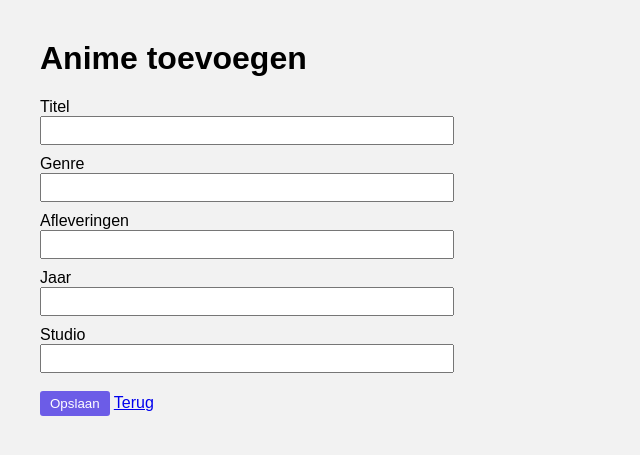
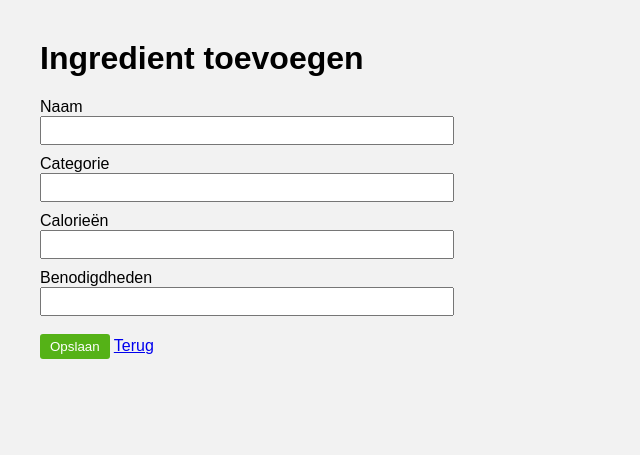
Before and after one commit to lk067/anime-crud--1-, a PHP site: page /create.php in a window 1280 px wide. Shown: the top 455 px of the page, without its empty margins (0-640 px from the left). Run offline with PHP 8.4, Linux system fonts and the light colour scheme; data comes from the database, SQL or seed files in the repository; both versions use the stored data as it was after the commit.

Commit message:
van anime naar eten veranderd

```diff
--- a/anime-crud/create.php
+++ b/anime-crud/create.php
@@ -4,19 +4,17 @@ require 'db.php';
 $melding = "";
 
 if (isset($_POST['opslaan'])) {
-    $titel = $_POST['titel'];
-    $genre = $_POST['genre'];
-    $afleveringen = $_POST['afleveringen'];
-    $jaar = $_POST['jaar'];
-    $studio = $_POST['studio'];
+    $naam = $_POST['naam'];
+    $categorie = $_POST['categorie'];
+    $calorieen = $_POST['calorieen'];
+    $benodigdheden = $_POST['benodigdheden'];
 
-    // checken of alles is ingevuld
-    if (empty($titel) || empty($genre) || empty($afleveringen) || empty($jaar) || empty($studio)) {
+    if ($naam == "" || $categorie == "" || $calorieen   == "" || $benodigdheden == "") {
         $melding = "Vul alle velden in!";
     } else {
-        $sql = "INSERT INTO anime (titel, genre, afleveringen, jaar, studio) VALUES (?, ?, ?, ?, ?)";
+        $sql = "INSERT INTO ingredienten (naam, categorie, calorieen, benodigdheden) VALUES (?, ?, ?, ?)";
         $stmt = $db->prepare($sql);
-        $stmt->execute([$titel, $genre, $afleveringen, $jaar, $studio]);
+        $stmt->execute([$naam, $categorie, $calorieen, $benodigdheden]);
 
         header("Location: index.php");
         exit;
@@ -27,30 +25,27 @@ if (isset($_POST['opslaan'])) {
 <html lang="nl">
 <head>
     <meta charset="UTF-8">
-    <title>Anime toevoegen</title>
+    <title>Ingredient toevoegen</title>
     <link rel="stylesheet" href="style.css">
 </head>
 <body>
 
-<h1>Anime toevoegen</h1>
+<h1>Ingredient toevoegen</h1>
 
 <p class="fout"><?php echo $melding; ?></p>
 
 <form method="post">
-    <label>Titel</label>
-    <input type="text" name="titel">
+    <label>Naam</label>
+    <input type="text" name="naam">
 
-    <label>Genre</label>
-    <input type="text" name="genre">
+    <label>Categorie</label>
+    <input type="text" name="categorie">
 
-    <label>Afleveringen</label>
-    <input type="number" name="afleveringen">
+    <label>Calorieën</label>
+    <input type="number" name="calorieen">
 
-    <label>Jaar</label>
-    <input type="number" name="jaar">
-
-    <label>Studio</label>
-    <input type="text" name="studio">
+    <label>Benodigdheden</label>
+    <input type="text" name="benodigdheden">
 
     <br><br>
     <input type="submit" name="opslaan" value="Opslaan" class="knop">
--- a/anime-crud/db.php
+++ b/anime-crud/db.php
@@ -1,14 +1,5 @@
 <?php
 // connectie met de database
-$db = new PDO('sqlite:' . __DIR__ . '/anime.db');
+// LOKAAL testen op je Mac: SQLite bestand
+$db = new PDO('sqlite:' . __DIR__ . '/ingredienten.db');
 $db->setAttribute(PDO::ATTR_ERRMODE, PDO::ERRMODE_EXCEPTION);
-
-// tabel maken als die er nog niet is
-$db->exec("CREATE TABLE IF NOT EXISTS anime (
-    id INTEGER PRIMARY KEY AUTOINCREMENT,
-    titel TEXT NOT NULL,
-    genre TEXT NOT NULL,
-    afleveringen INTEGER NOT NULL,
-    jaar INTEGER NOT NULL,
-    studio TEXT NOT NULL
-)");
--- a/anime-crud/style.css
+++ b/anime-crud/style.css
@@ -16,12 +16,12 @@ th, td {
 }
 
 th {
-    background-color: #6c5ce7;
+    background-color: #55b217;
     color: white;
 }
 
 .knop {
-    background-color: #6c5ce7;
+    background-color: #55b217;
     color: white;
     padding: 5px 10px;
     text-decoration: none;
@@ -51,3 +51,11 @@ input[type=text], input[type=number] {
 .fout {
     color: red;
 }
+
+td {
+    overflow-wrap: anywhere;
+}
+
+.benodigdheden {
+    max-width: 400px;
+}
```
Also changed, not shown: anime-crud/delete.php (+8 -8 lines), anime-crud/index.php (+17 -19 lines), anime-crud/update.php (+22 -26 lines), anime-crud/ingredienten.db (added).
